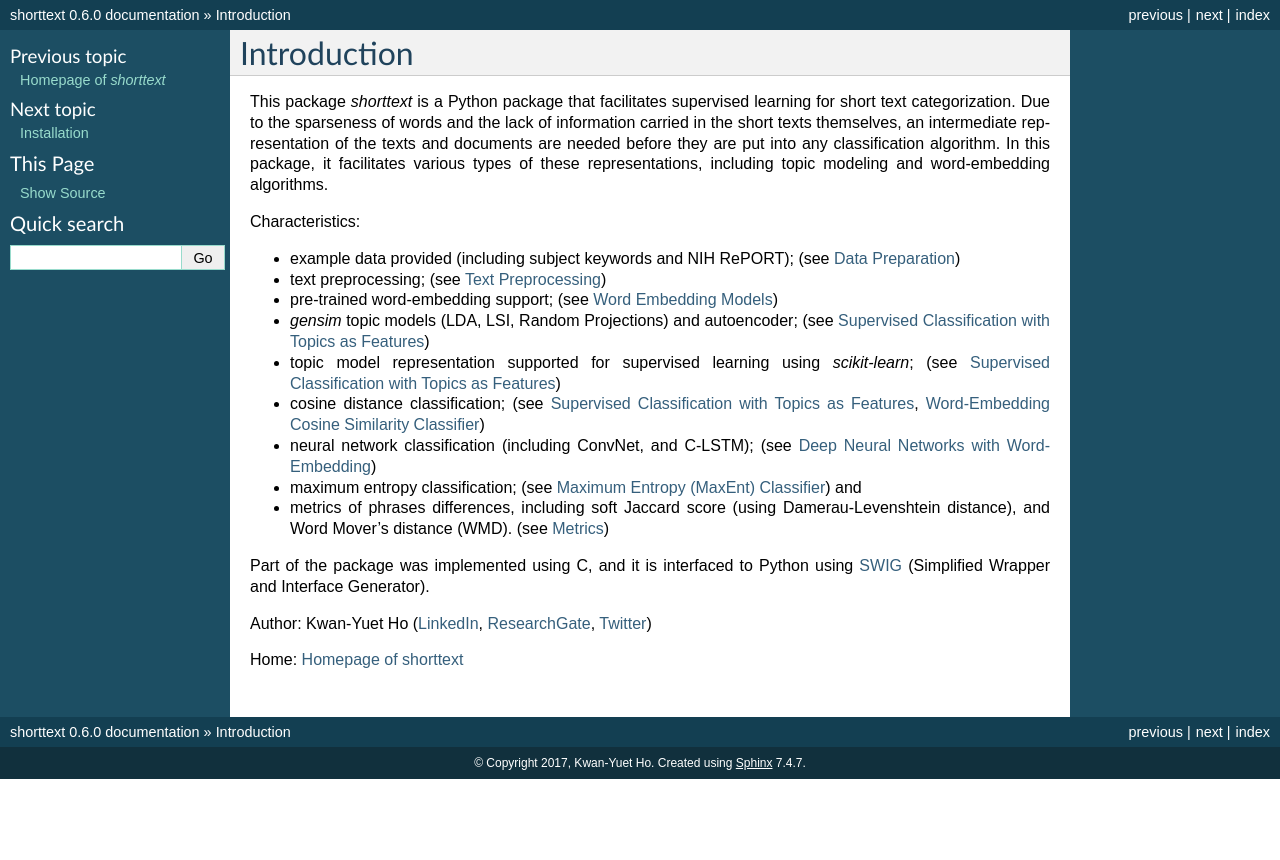
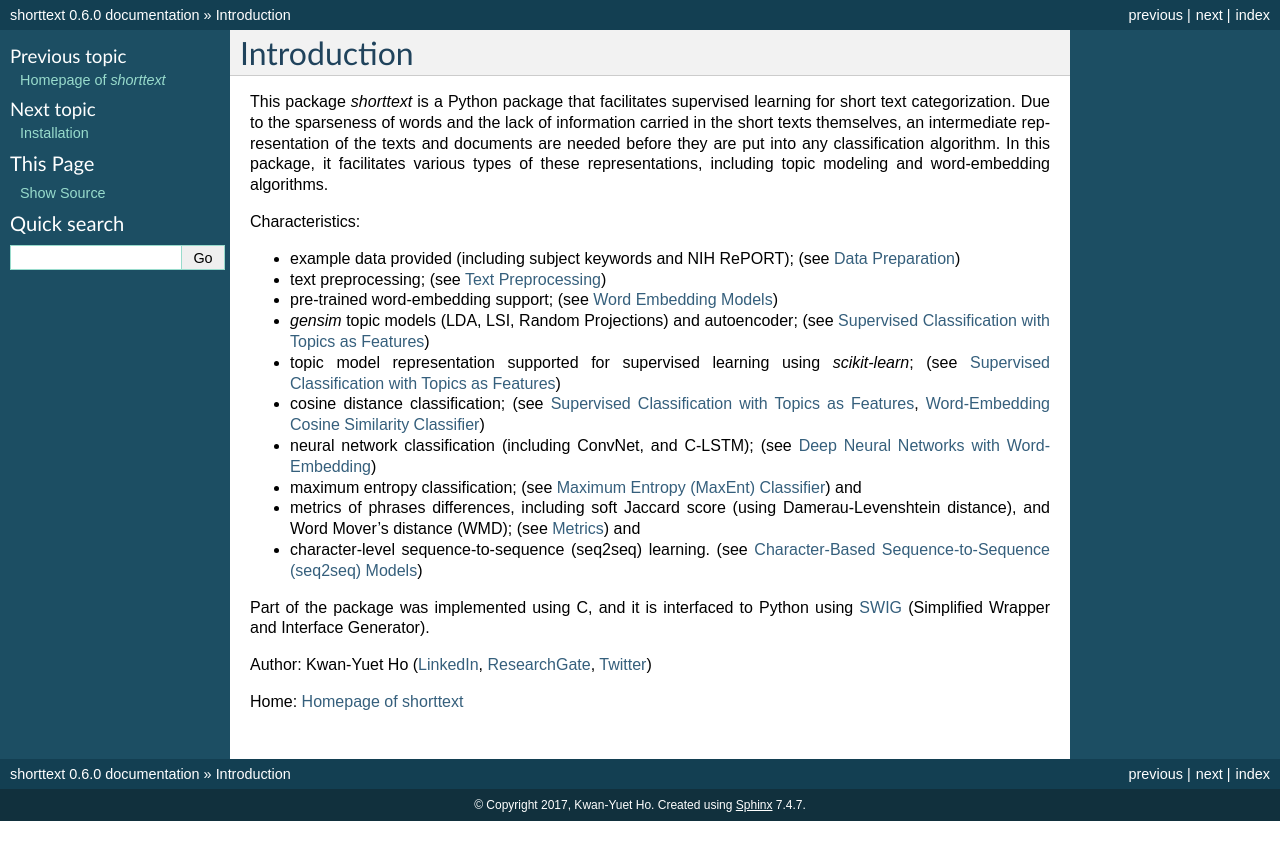
Before and after one commit to stephenhky/PyShortTextCategorization, a Sphinx documentation site: the page built from docs/intro.rst, in a window 1280 px wide. Shown: the top 860 px of the page. Built offline with Sphinx 7.4.7, drawn with Linux system fonts in a browser that asks for light colours.

Commit message:
updated documentation

```diff
--- a/docs/intro.rst
+++ b/docs/intro.rst
@@ -18,7 +18,8 @@
 - cosine distance classification; (see :doc:`tutorial_topic`, :doc:`tutorial_sumvec`)
 - neural network classification (including ConvNet, and C-LSTM); (see :doc:`tutorial_nnlib`)
 - maximum entropy classification; (see :doc:`tutorial_maxent`) and
-- metrics of phrases differences, including soft Jaccard score (using Damerau-Levenshtein distance), and Word Mover's distance (WMD). (see :doc:`tutorial_metrics`)
+- metrics of phrases differences, including soft Jaccard score (using Damerau-Levenshtein distance), and Word Mover's distance (WMD); (see :doc:`tutorial_metrics`) and
+- character-level sequence-to-sequence (seq2seq) learning. (see :doc:`tutorial_charbaseseq2seq`)
 
 Part of the package was implemented using C, and it is interfaced to Python using SWIG_ (Simplified Wrapper and Interface Generator).
 
```
